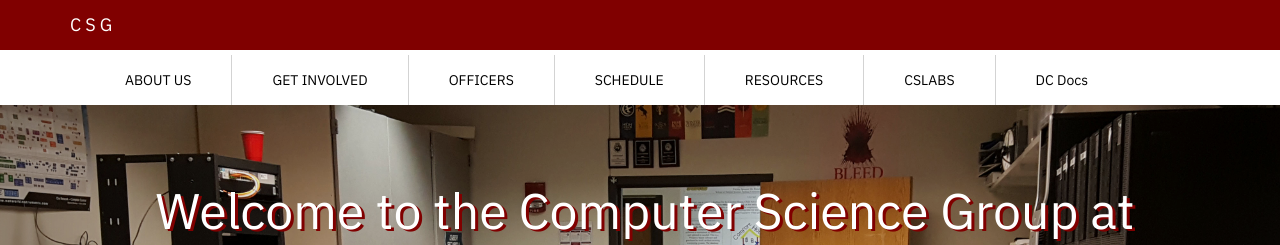
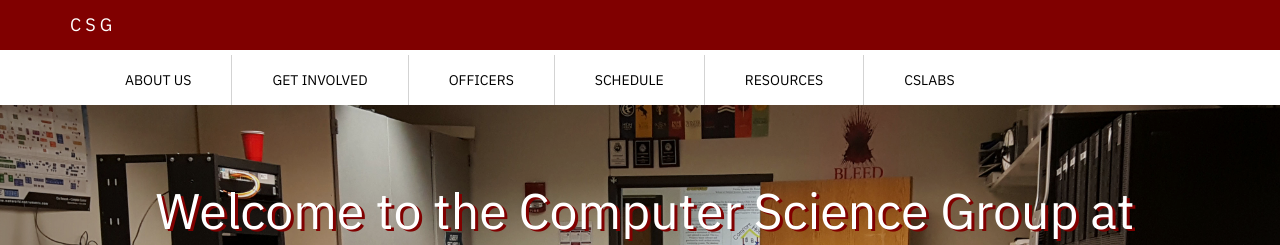
Before and after one commit to ius-csg/csghomepage, a Jekyll site: the page built from index.html, in a window 1280 px wide and 900 px high. Shown: the top 245 px of the window. Built offline with Jekyll 4.4.1, drawn with Linux system fonts in a browser that asks for light colours.

Commit message:
Removed header mistakenly added to source

```diff
--- a/_includes/header.html
+++ b/_includes/header.html
@@ -21,7 +21,6 @@
                 <li><a href="index.html#schedule">SCHEDULE</a></li>
                 <li><a href="index.html#resources">RESOURCES</a></li>
                 <li><a href="/cslabs">CSLABS</a></li>
-                <li><a href="https://docs.google.com/document/d/1jmpHcebjDWYT0mEEaX6-gqoZDUR28dugRbiyvBg1vbE/edit?usp=sharing">DC Docs</a></li>
             </ul>
           </div>
     </div>
```
